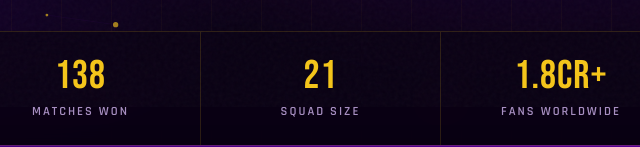
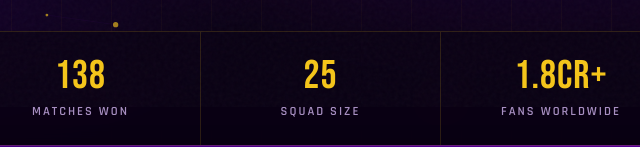
Before and after one commit to souviksamaddar2634-blip/KKR-fan-hub, a website: page frontend/index.html in a window 1280 px wide. Shown: the part 693-840 px from the top of the page, 439-1079 px from the left. Drawn offline with nearby package versions, Linux system fonts and the light colour scheme; no server answers.

Commit message:
Update squad size to 25 players

```diff
--- a/frontend/index.html
+++ b/frontend/index.html
@@ -108,7 +108,7 @@
         <span class="hero-stat-lbl">Matches Won</span>
       </div>
       <div class="hero-stat">
-        <span class="hero-stat-num">21</span>
+        <span class="hero-stat-num">25</span>
         <span class="hero-stat-lbl">Squad Size</span>
       </div>
       <div class="hero-stat">
```
